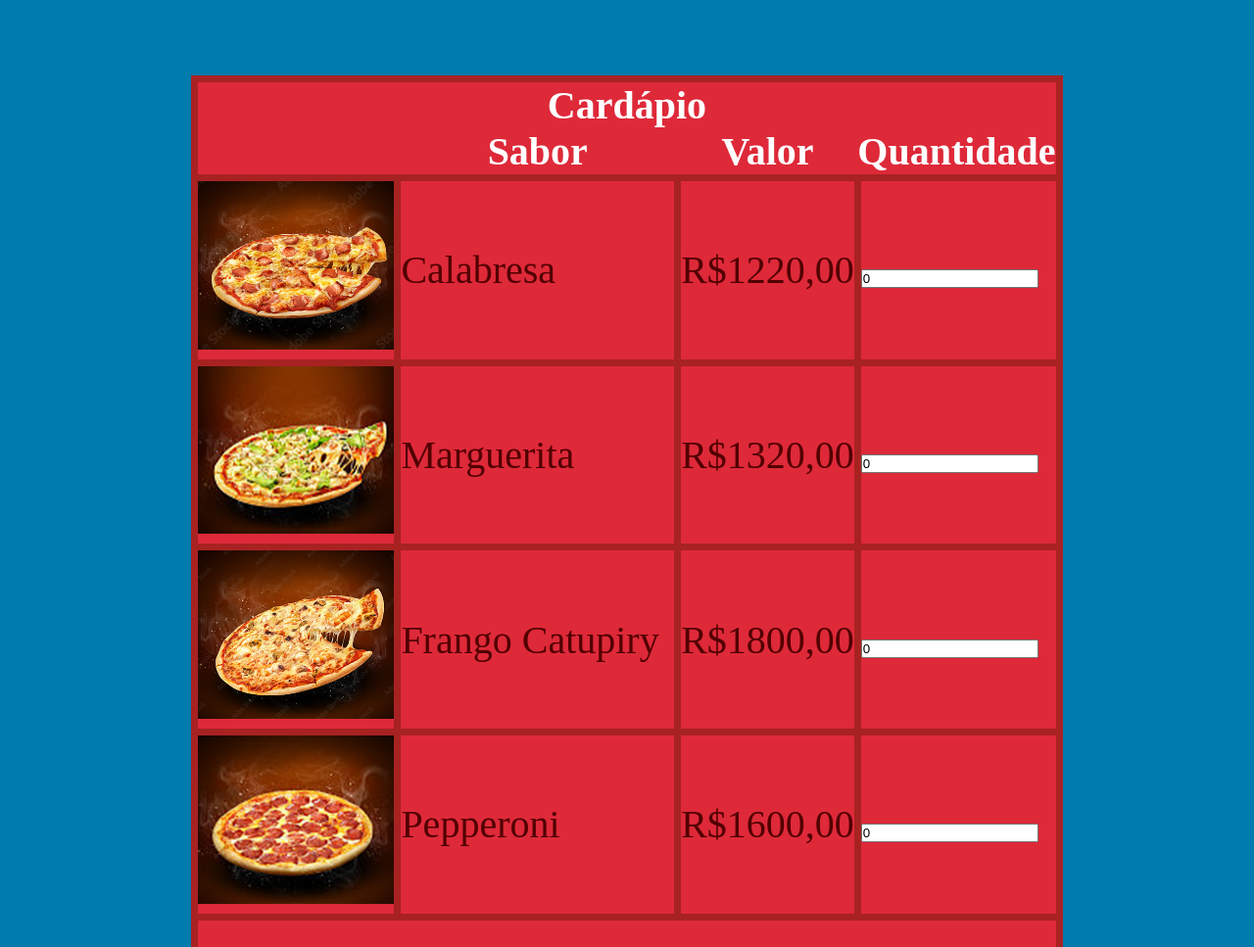
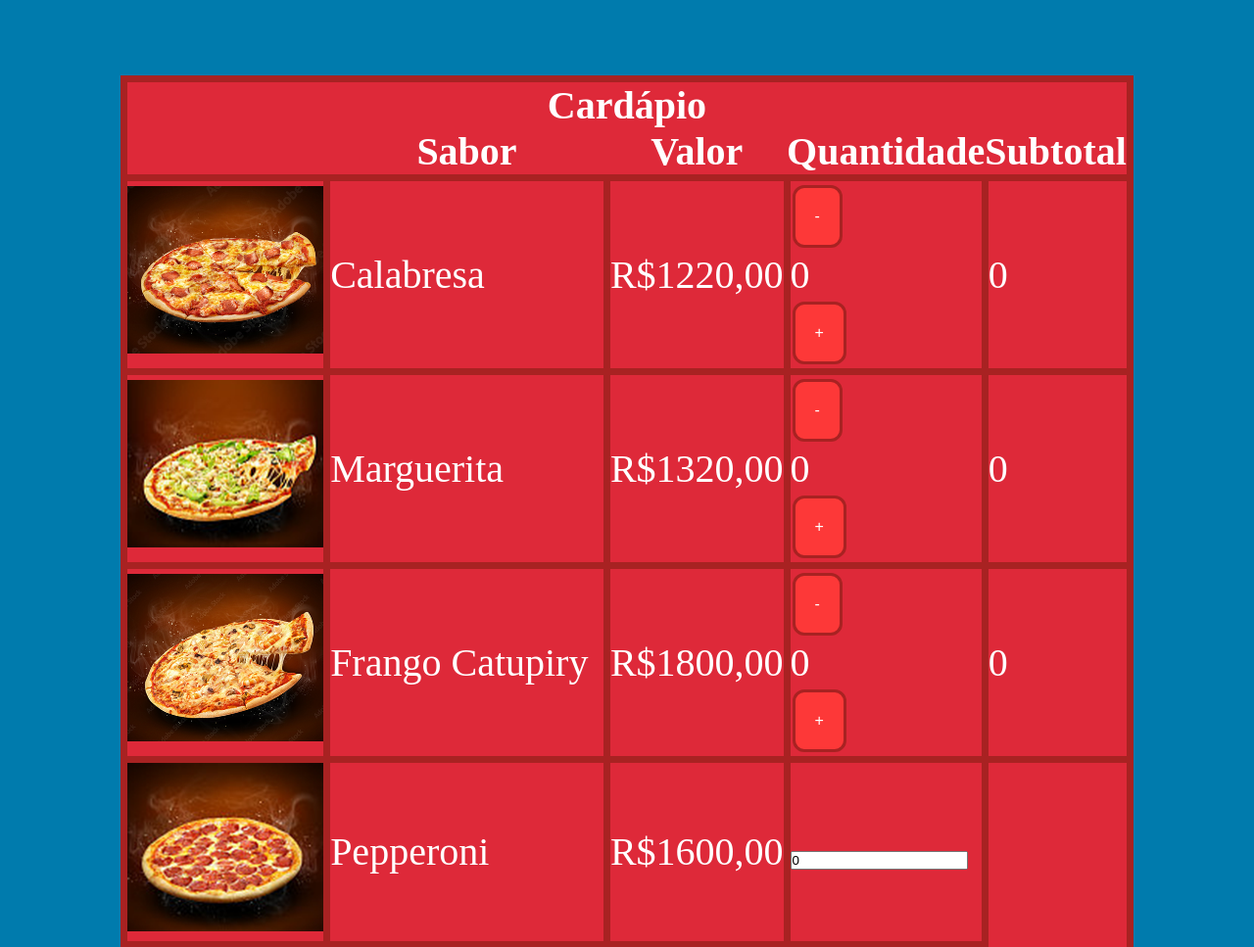
Before and after one commit to JoaoDenovaro/HTML-CSS-Learning, a plain HTML site: page pizzaria_2/inicio.html in a window 1280 px wide. Shown: the part 2040-3007 px from the top of the page at 98% size. Drawn offline with Linux system fonts and the light colour scheme.

Commit message:
Add files via upload

```diff
--- a/pizzaria_2/inicio.html
+++ b/pizzaria_2/inicio.html
@@ -6,6 +6,7 @@
     <meta name="viewport" content="width=device-width, initial-scale=1.0">
     <link rel="stylesheet" href="./style_inicio.css" type="text/css">
     <title>Página inicial</title>
+    <script src="scripts.js"></script>
 </head>
 <body>
     <nav>
@@ -52,6 +53,7 @@
                     <th> Sabor </th>
                     <th> Valor </th>
                     <th> Quantidade </th>
+                    <th> Subtotal </th>
                 </tr>
             </thead>
 
@@ -60,19 +62,40 @@
                     <td> <img src="assets/calabresa.png" alt="calabresa" width="200" heigth="200"> </td>
                     <td> Calabresa </td>
                     <td> R$1220,00 </td>
-                    <td> <input name="calabresa" type="number" value="0">  </td>
+                    <td>
+                        <button type="button" onclick="sub('val1', 1220, 'sub1'), total()"> - </button>
+                        <p id="val1"> 0 </p>
+                        <button type="button" onclick="add('val1', 1220, 'sub1'), total()"> + </button>
+                    </td>
+                    <td>
+                        <p id="sub1"> 0 </p>
+                    </td>
                 </tr>
                 <tr>
                     <td> <img src="assets/ruculaseila.png" alt="marguerita" width="200" heigth="200"> </td>
                     <td> Marguerita </td>
                     <td> R$1320,00 </td>
-                    <td> <input name="marguerita" type="number" value="0">  </td>
+                    <td>
+                        <button type="button" onclick="sub('val2', 1320, 'sub2'), total()"> - </button>
+                        <p id="val2"> 0 </p>
+                        <button type="button" onclick="add('val2', 1320, 'sub2'), total()"> + </button>
+                    </td>
+                    <td>
+                        <p id="sub2"> 0 </p>
+                    </td>
                 </tr>
                 <tr>
                     <td> <img src="assets/camarao.png" alt="frango catupiry" width="200" heigth="200"> </td>
                     <td> Frango Catupiry </td>
                     <td> R$1800,00 </td>
-                    <td> <input name="catupiry" type="number" value="0">  </td>
+                    <td>
+                        <button type="button" onclick="sub('val3', 1800, 'sub3'), total()"> - </button>
+                        <p id="val3"> 0 </p>
+                        <button type="button" onclick="add('val3', 1800, 'sub3'), total()"> + </button>
+                    </td>
+                    <td>
+                        <p id="sub3"> 0 </p>
+                    </td>
                 </tr>
                 <tr>
                     <td> <img src="assets/pepperoni.png" alt="pepperoni" width="200" heigth="200"> </td>
@@ -112,8 +135,12 @@
 
             <tfoot>
                 <tr>
-                    <td colspan="3"> Total: </td>
-                    <td></td>
+                    <td colspan="4"> Total: </td>
+                    <td>
+                        <p id="total">
+                        0
+                        </p>
+                    </td>
                 </tr>
 
             </tfoot>
--- /dev/null
+++ b/pizzaria_2/scripts.js
@@ -0,0 +1,51 @@
+let total = 0
+
+function sub(id, valor, sub){
+    let elem = document.getElementById(id)
+
+    if (parseInt(elem.innerHTML) <= 0 ){
+        return
+    }
+
+    elem.innerHTML = parseInt(elem.innerHTML) - 1
+    total -= valor
+    let subt = document.getElementById(sub)
+    subt.innerHTML = parseInt(subt.innerHTML) - valor
+    recalcular_total()
+}
+
+function add(id, valor, sub){
+    let elem = document.getElementById(id)
+    elem.innerHTML = parseInt(elem.innerHTML) + 1
+    total += valor
+    let subt = document.getElementById(sub)
+    subt.innerHTML = parseInt(subt.innerHTML) + valor
+    recalcular_total()
+}
+
+function recalcular_total(){
+    let elem = document.getElementById('total')
+    elem.innerHTML = total
+
+}
+
+
+// function calcular_subtotal(name){
+//     let elem = document.getElementById(name)
+//     elem.innerHTML = parseInt()
+// }
+
+
+
+// function recalcular_total(){
+//     let elem = document.getElementById('total')
+
+//     var table = document.getElementById("tabela"),
+//         sumVal = 0;
+//         for (var i = 1; i < table.rows.length; i++) {
+//             sumVal = sumVal + parseF(table.rows[i].cells[3].getElementByTagName('p').innerHTML);
+//         }
+//         parseInt(document.getElementById('total').innerHTML) = sumVal
+
+//     elem.innerHTML = sumVal
+// }
--- a/pizzaria_2/style_inicio.css
+++ b/pizzaria_2/style_inicio.css
@@ -101,12 +101,35 @@ table {
 
 td{
     border: 7px solid rgb(168, 34, 34);
-    color:rgb(82, 0, 0)
+    color: white;
+
+    /* color:rgb(82, 0, 0) */
 }
+
+/* td:last-of-type{
+    display: inline;
+    border: none;
+} */
 
 th{
     color: white;
 }
+
+button {
+    font-size: 20px;
+    background-color:rgb(253, 56, 56); /* Green */
+    border: none;
+    color: white;
+    padding: 20px;
+    text-align: center;
+    text-decoration: none;
+    display: inline-block;
+    font-size: 16px;
+    margin: 4px 2px;
+    cursor: pointer;
+    border-radius: 12px;
+    border: 3px solid rgb(168, 34, 34);
+  }
 
 .Titles{
     border: 7px solid rgb(168, 34, 34);
```
Also changed, not shown: 1 other file.
